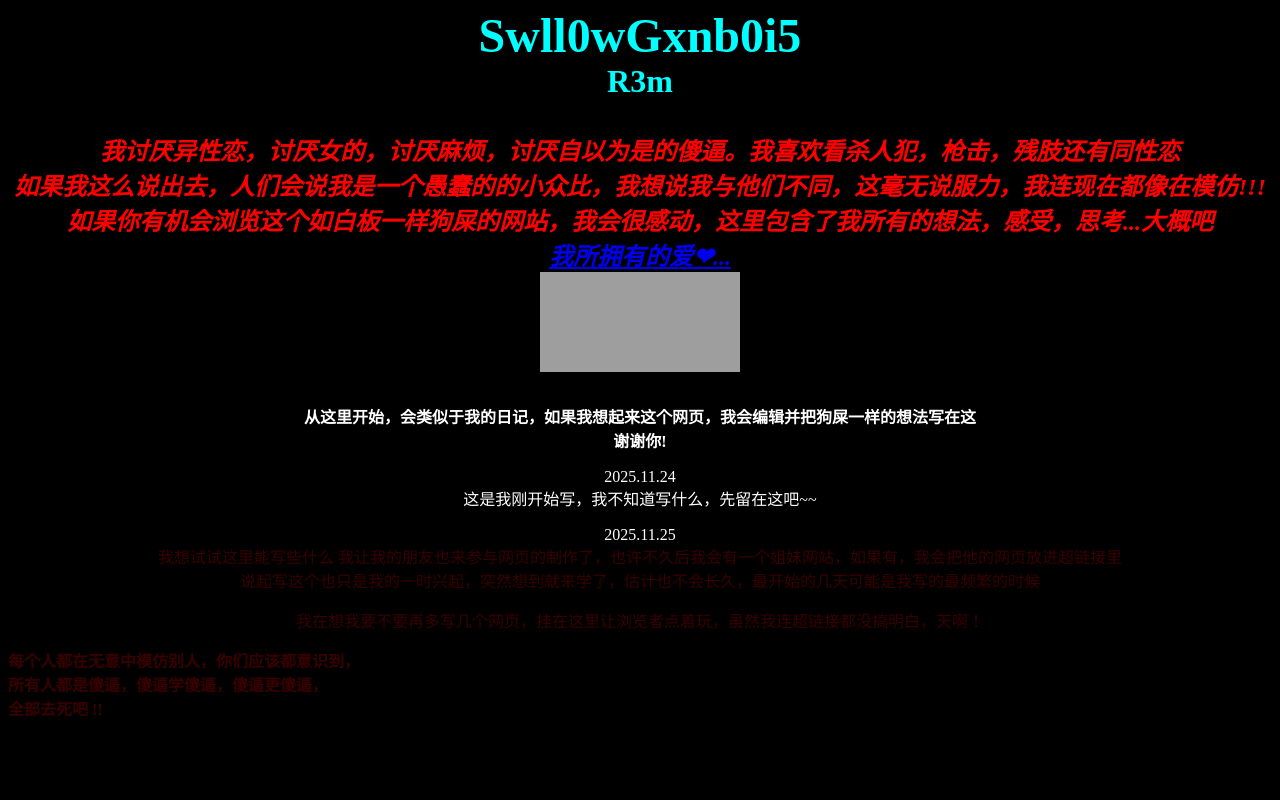
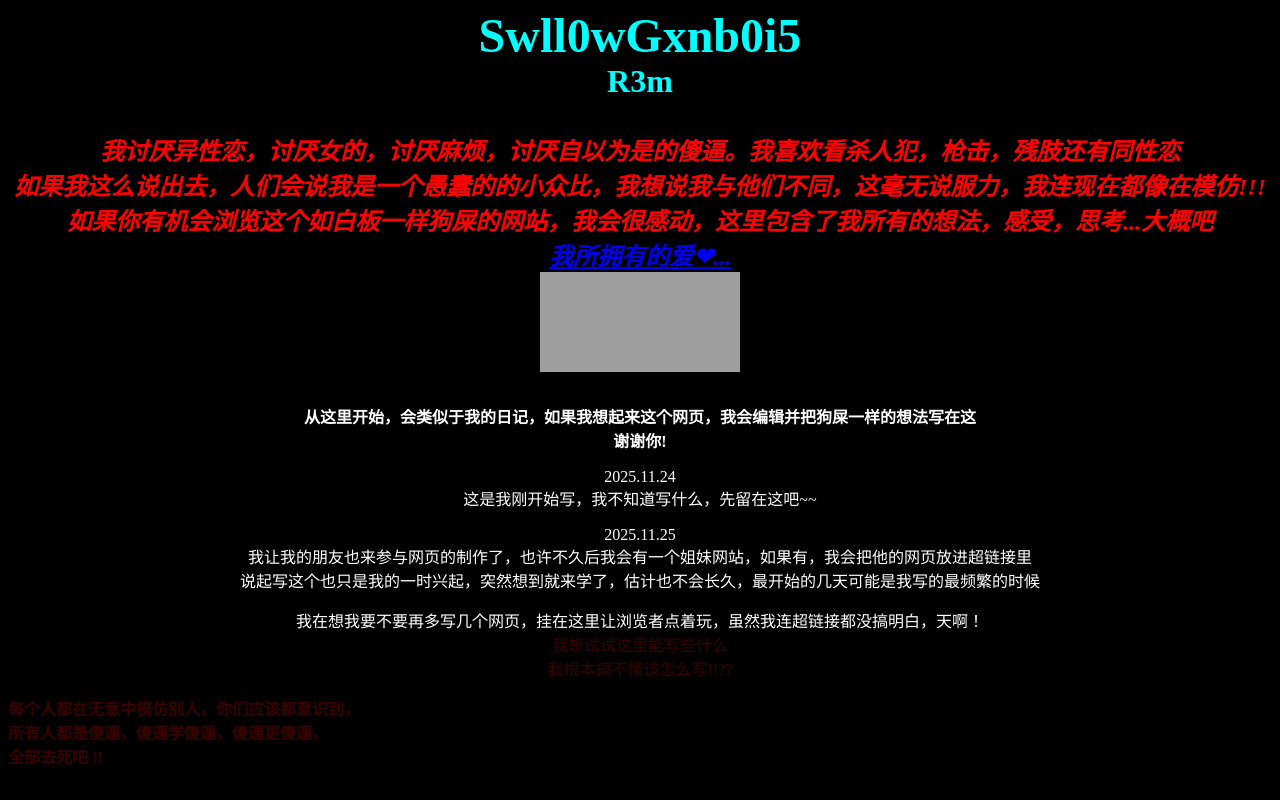
Before and after one commit to R3m-666/None-of-this, a plain HTML site: page index.html in a window 1280 px wide. Drawn offline with Linux system fonts and the light colour scheme; grey boxes are pictures that could not be loaded.

Commit message:
Update index.html

```diff
--- a/index.html
+++ b/index.html
@@ -30,14 +30,15 @@
   </p>
     <p>
        2025.11.25<br>
-      <left>
-       <font color=#38000> 我想试试这里能写些什么
-      </left>
       我让我的朋友也来参与网页的制作了，也许不久后我会有一个姐妹网站，如果有，我会把他的网页放进超链接里<br>
       说起写这个也只是我的一时兴起，突然想到就来学了，估计也不会长久，最开始的几天可能是我写的最频繁的时候<br>
-    </p>
+     </p>
     <p>
       我在想我要不要再多写几个网页，挂在这里让浏览者点着玩，虽然我连超链接都没搞明白，天啊！<br>
+       <left>
+       <font color=#38000> 我想试试这里能写些什么<br>
+         我根本搞不懂该怎么写!!??<br>
+      </left>
     </p>
 </center>
     <p>
```
